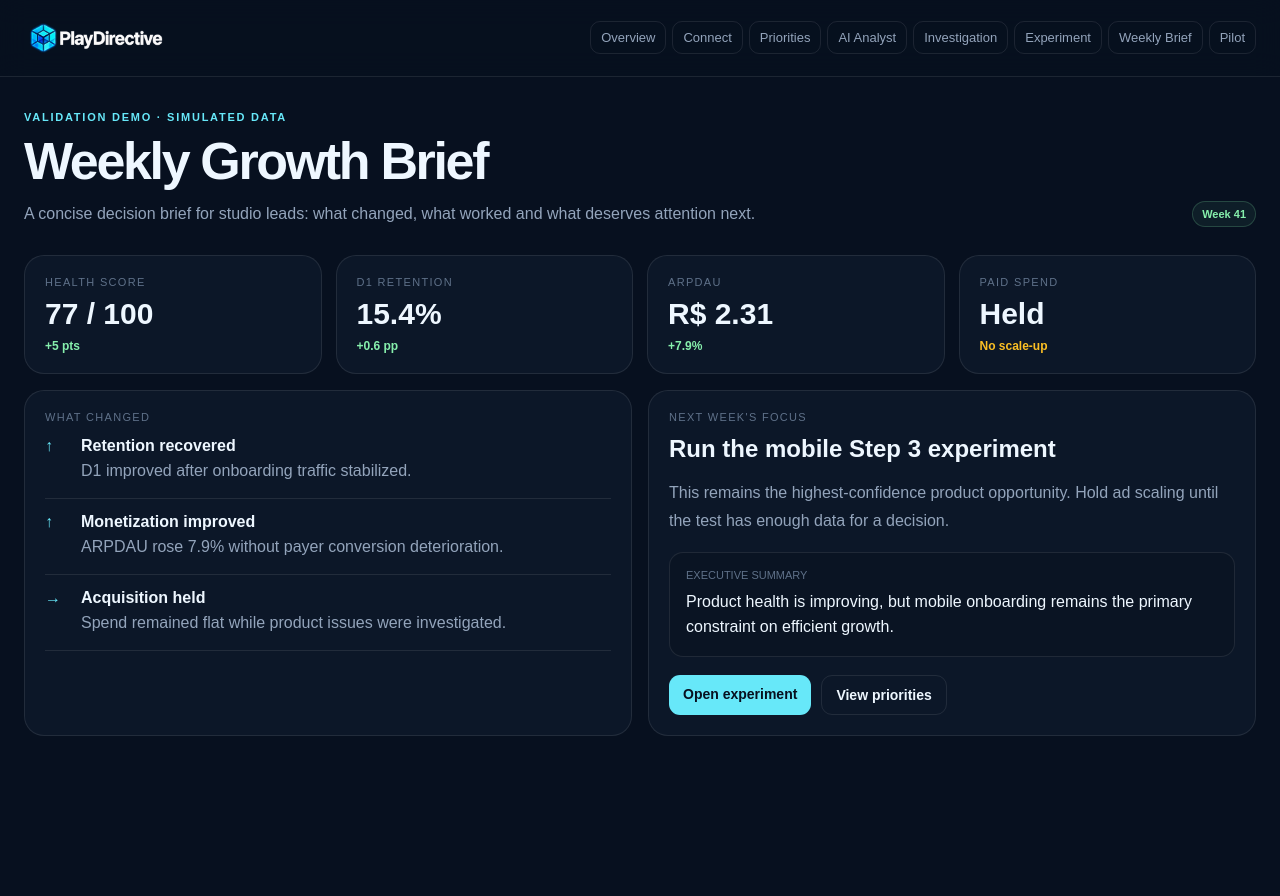
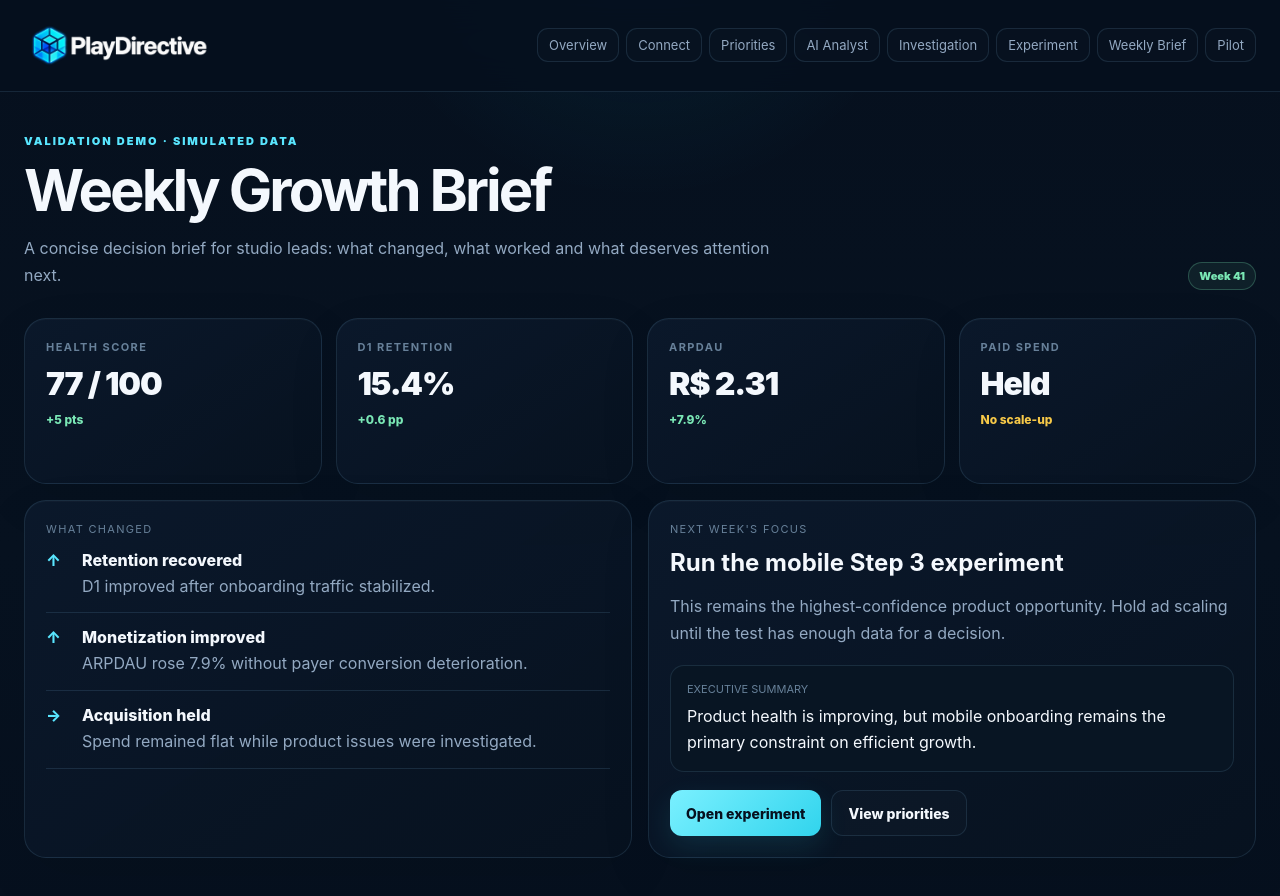
Before and after one commit to danielwauer-maker/roblox-decision-engine, a Next.js app in the folder apps/web/: page /demo/report in a window 1280 px wide. Shown: the top 896 px of the page. Before the commit the page ends 816 px from the top, so only its background shows below. Built offline with nearby package versions, Linux system fonts and the light colour scheme.

Commit message:
Polish PlayDirective demo workspace shell

```diff
--- a/apps/web/app/demo/_components.tsx
+++ b/apps/web/app/demo/_components.tsx
@@ -12,32 +12,32 @@ const nav = [
 ] as const;
 
 export const palette = {
-  bg: "#07101f",
-  panel: "#0c1728",
-  panel2: "#0a1423",
-  border: "rgba(255,255,255,.09)",
-  text: "#eef7ff",
-  muted: "#93a4bb",
-  faint: "#5f7189",
-  cyan: "#67e8f9",
-  green: "#86efac",
-  amber: "#fbbf24",
-  red: "#fb7185",
+  bg: "#06101e",
+  panel: "#0b192b",
+  panel2: "#081523",
+  border: "rgba(113,166,204,.16)",
+  text: "#f4f8fd",
+  muted: "#93a9c2",
+  faint: "#678099",
+  cyan: "#59e6ff",
+  green: "#7ae7b5",
+  amber: "#f7c948",
+  red: "#ff7896",
 };
 
 export function DemoShell({ children, eyebrow = "Validation demo · simulated data" }: { children: ReactNode; eyebrow?: string }) {
   return (
-    <main style={{ minHeight: "100vh", background: palette.bg, color: palette.text, fontFamily: "Arial, sans-serif" }}>
-      <header style={{ position: "sticky", top: 0, zIndex: 10, borderBottom: `1px solid ${palette.border}`, background: "rgba(7,16,31,.94)", backdropFilter: "blur(14px)" }}>
-        <div style={{ maxWidth: 1240, margin: "0 auto", padding: "14px clamp(16px,4vw,24px)", display: "flex", alignItems: "center", justifyContent: "space-between", gap: 18, flexWrap: "wrap" }}>
-          <a href="/" style={{ textDecoration: "none", color: palette.text, fontWeight: 900, letterSpacing: "-.025em" }}>PlayDirective</a>
-          <nav style={{ display: "flex", gap: 6, overflowX: "auto", maxWidth: "100%", paddingBottom: 2 }}>
-            {nav.map(([label, href]) => <a key={href} href={href} style={{ color: palette.muted, textDecoration: "none", fontSize: 13, whiteSpace: "nowrap", padding: "8px 10px", borderRadius: 10, border: `1px solid ${palette.border}` }}>{label}</a>)}
+    <main style={{ minHeight: "100vh", background: "radial-gradient(circle at 50% -10%,rgba(0,202,255,.09),transparent 24%),linear-gradient(180deg,#06101e,#071220 58%,#06101e)", color: palette.text, fontFamily: 'Inter, ui-sans-serif, system-ui, -apple-system, BlinkMacSystemFont, "Segoe UI", sans-serif' }}>
+      <header style={{ position: "sticky", top: 0, zIndex: 10, borderBottom: `1px solid ${palette.border}`, background: "rgba(6,16,30,.86)", backdropFilter: "blur(18px)" }}>
+        <div style={{ maxWidth: 1240, margin: "0 auto", padding: "14px clamp(16px,4vw,24px)", display: "flex", alignItems: "center", justifyContent: "space-between", gap: 20, flexWrap: "wrap" }}>
+          <a href="/" aria-label="PlayDirective home" style={{ display: "inline-flex", alignItems: "center" }}><img src="/brand/playdirective/logo.png" alt="PlayDirective" style={{ width: 190, height: "auto", display: "block" }} /></a>
+          <nav style={{ display: "flex", gap: 7, overflowX: "auto", maxWidth: "100%", paddingBottom: 2, scrollbarWidth: "none" }}>
+            {nav.map(([label, href]) => <a key={href} href={href} style={{ color: palette.muted, textDecoration: "none", fontSize: 13, whiteSpace: "nowrap", padding: "8px 11px", borderRadius: 11, border: `1px solid ${palette.border}`, background: "rgba(255,255,255,.012)" }}>{label}</a>)}
           </nav>
         </div>
       </header>
-      <section style={{ maxWidth: 1240, margin: "0 auto", padding: "34px clamp(16px,4vw,24px) 80px" }}>
-        <div style={{ color: palette.cyan, fontSize: 11, fontWeight: 800, letterSpacing: ".16em", textTransform: "uppercase" }}>{eyebrow}</div>
+      <section style={{ maxWidth: 1240, margin: "0 auto", padding: "42px clamp(16px,4vw,24px) 86px" }}>
+        <div style={{ color: palette.cyan, fontSize: 11, fontWeight: 900, letterSpacing: ".18em", textTransform: "uppercase" }}>{eyebrow}</div>
         {children}
       </section>
     </main>
@@ -45,28 +45,28 @@ export function DemoShell({ children, eyebrow = "Validation demo · simulated da
 }
 
 export function PageTitle({ title, copy, action }: { title: string; copy: string; action?: ReactNode }) {
-  return <div style={{ marginTop: 12, display: "flex", justifyContent: "space-between", alignItems: "end", gap: 18, flexWrap: "wrap" }}><div><h1 style={{ margin: 0, fontSize: "clamp(34px,7vw,52px)", lineHeight: 1, letterSpacing: "-.045em" }}>{title}</h1><p style={{ margin: "14px 0 0", maxWidth: 760, color: palette.muted, fontSize: 16, lineHeight: 1.65 }}>{copy}</p></div>{action}</div>;
+  return <div style={{ marginTop: 14, display: "flex", justifyContent: "space-between", alignItems: "end", gap: 26, flexWrap: "wrap" }}><div><h1 style={{ margin: 0, fontSize: "clamp(38px,5.4vw,58px)", lineHeight: .98, letterSpacing: "-.05em" }}>{title}</h1><p style={{ margin: "16px 0 0", maxWidth: 780, color: palette.muted, fontSize: 16, lineHeight: 1.7 }}>{copy}</p></div>{action}</div>;
 }
 
 export function Card({ children, style }: { children: ReactNode; style?: Record<string, string | number> }) {
-  return <div style={{ border: `1px solid ${palette.border}`, background: palette.panel, borderRadius: 20, padding: 20, ...style }}>{children}</div>;
+  return <div style={{ border: `1px solid ${palette.border}`, background: "linear-gradient(145deg,rgba(11,25,43,.96),rgba(7,18,32,.98))", borderRadius: 22, padding: 21, boxShadow: "inset 0 1px 0 rgba(255,255,255,.025),0 18px 55px rgba(0,0,0,.07)", ...style }}>{children}</div>;
 }
 
 export function Metric({ label, value, delta, tone = "neutral" }: { label: string; value: string; delta?: string; tone?: "neutral" | "good" | "bad" | "warn" }) {
   const color = tone === "good" ? palette.green : tone === "bad" ? palette.red : tone === "warn" ? palette.amber : palette.cyan;
-  return <Card><div style={{ color: palette.faint, fontSize: 11, textTransform: "uppercase", letterSpacing: ".12em" }}>{label}</div><div style={{ marginTop: 9, fontSize: 30, fontWeight: 800 }}>{value}</div>{delta && <div style={{ marginTop: 8, color, fontSize: 12, fontWeight: 700 }}>{delta}</div>}</Card>;
+  return <Card style={{ minHeight: 122 }}><div style={{ color: palette.faint, fontSize: 11, textTransform: "uppercase", letterSpacing: ".13em", fontWeight: 700 }}>{label}</div><div style={{ marginTop: 10, fontSize: 32, fontWeight: 900, letterSpacing: "-.035em" }}>{value}</div>{delta && <div style={{ marginTop: 9, color, fontSize: 12, fontWeight: 800 }}>{delta}</div>}</Card>;
 }
 
 export function Pill({ children, tone = "neutral" }: { children: ReactNode; tone?: "neutral" | "good" | "bad" | "warn" }) {
   const color = tone === "good" ? palette.green : tone === "bad" ? palette.red : tone === "warn" ? palette.amber : palette.cyan;
-  return <span style={{ display: "inline-block", border: `1px solid ${color}33`, background: `${color}10`, color, borderRadius: 999, padding: "6px 9px", fontSize: 11, fontWeight: 800 }}>{children}</span>;
+  return <span style={{ display: "inline-block", border: `1px solid ${color}40`, background: `${color}12`, color, borderRadius: 999, padding: "6px 10px", fontSize: 11, fontWeight: 900 }}>{children}</span>;
 }
 
 export function Button({ children, href, primary = false }: { children: ReactNode; href: string; primary?: boolean }) {
-  return <a href={href} style={{ display: "inline-block", textDecoration: "none", padding: "11px 14px", borderRadius: 11, fontSize: 14, fontWeight: 800, background: primary ? palette.cyan : "transparent", color: primary ? palette.bg : palette.text, border: primary ? "none" : `1px solid ${palette.border}` }}>{children}</a>;
+  return <a href={href} style={{ display: "inline-flex", alignItems: "center", justifyContent: "center", textDecoration: "none", minHeight: 44, padding: "0 16px", borderRadius: 12, fontSize: 14, fontWeight: 850, background: primary ? "linear-gradient(135deg,#7af0ff,#31d4ed)" : "rgba(255,255,255,.015)", color: primary ? palette.bg : palette.text, border: primary ? "none" : `1px solid ${palette.border}`, boxShadow: primary ? "0 10px 28px rgba(46,216,239,.12)" : "none" }}>{children}</a>;
 }
 
 export function PriorityCard({ rank, title, impact, evidence, recommendation, tone, href = "/demo/investigation" }: { rank: number; title: string; impact: string; evidence: string; recommendation: string; tone: "bad" | "warn" | "good"; href?: string }) {
   const color = tone === "bad" ? palette.red : tone === "warn" ? palette.amber : palette.green;
-  return <Card style={{ padding: 0, overflow: "hidden" }}><div style={{ height: 4, background: color }} /><div style={{ padding: 20 }}><div style={{ display: "flex", justifyContent: "space-between", gap: 12, alignItems: "center" }}><div style={{ color: palette.faint, fontSize: 11, textTransform: "uppercase", letterSpacing: ".12em" }}>Priority #{rank}</div><Pill tone={tone}>{impact}</Pill></div><h2 style={{ margin: "14px 0 8px", fontSize: 22 }}>{title}</h2><p style={{ margin: 0, color: palette.muted, lineHeight: 1.6 }}>{evidence}</p><div style={{ marginTop: 18, borderTop: `1px solid ${palette.border}`, paddingTop: 16 }}><div style={{ color: palette.faint, fontSize: 11, textTransform: "uppercase", letterSpacing: ".12em" }}>Recommended action</div><p style={{ margin: "8px 0 14px", lineHeight: 1.55 }}>{recommendation}</p><Button href={href}>View evidence →</Button></div></div></Card>;
+  return <Card style={{ padding: 0, overflow: "hidden" }}><div style={{ height: 4, background: color }} /><div style={{ padding: 21 }}><div style={{ display: "flex", justifyContent: "space-between", gap: 12, alignItems: "center" }}><div style={{ color: palette.faint, fontSize: 11, textTransform: "uppercase", letterSpacing: ".12em", fontWeight: 700 }}>Priority #{rank}</div><Pill tone={tone}>{impact}</Pill></div><h2 style={{ margin: "14px 0 8px", fontSize: 22 }}>{title}</h2><p style={{ margin: 0, color: palette.muted, lineHeight: 1.65 }}>{evidence}</p><div style={{ marginTop: 18, borderTop: `1px solid ${palette.border}`, paddingTop: 16 }}><div style={{ color: palette.faint, fontSize: 11, textTransform: "uppercase", letterSpacing: ".12em" }}>Recommended action</div><p style={{ margin: "8px 0 14px", lineHeight: 1.55 }}>{recommendation}</p><Button href={href}>View evidence →</Button></div></div></Card>;
 }
```
